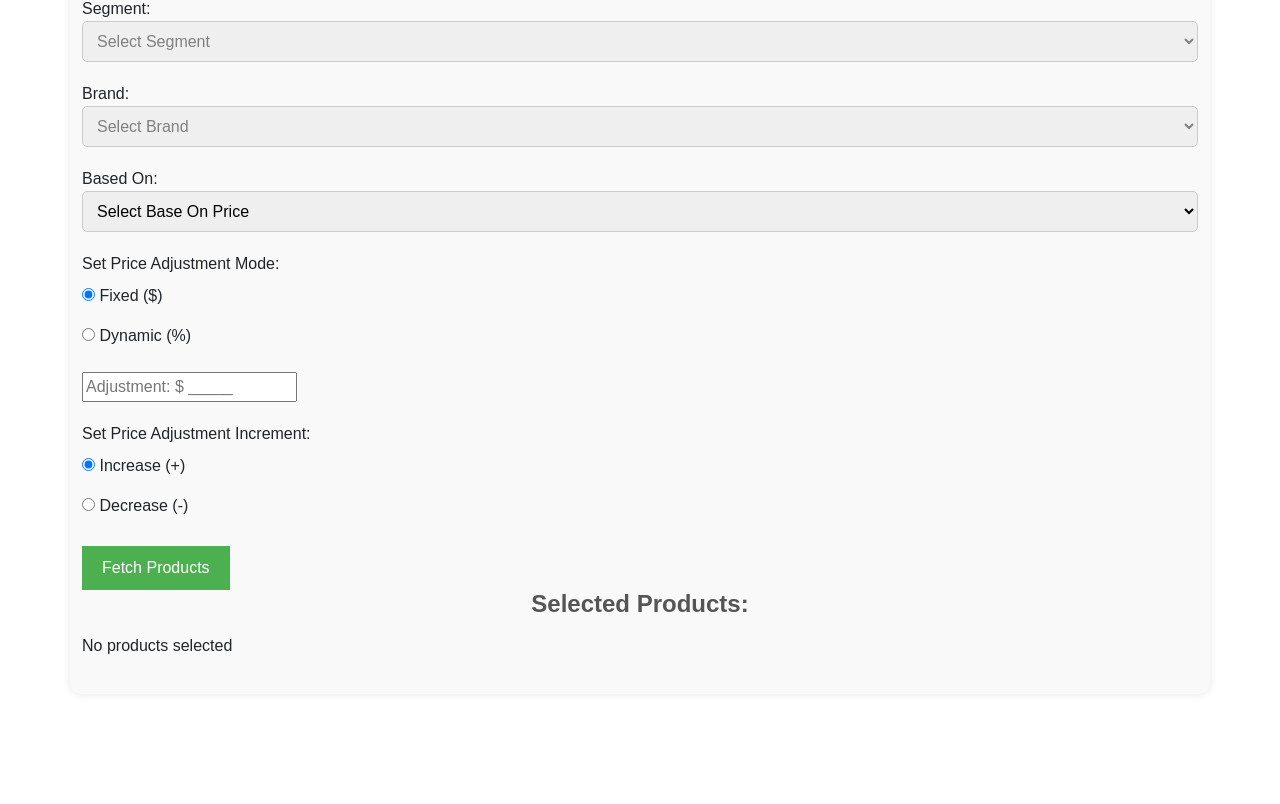
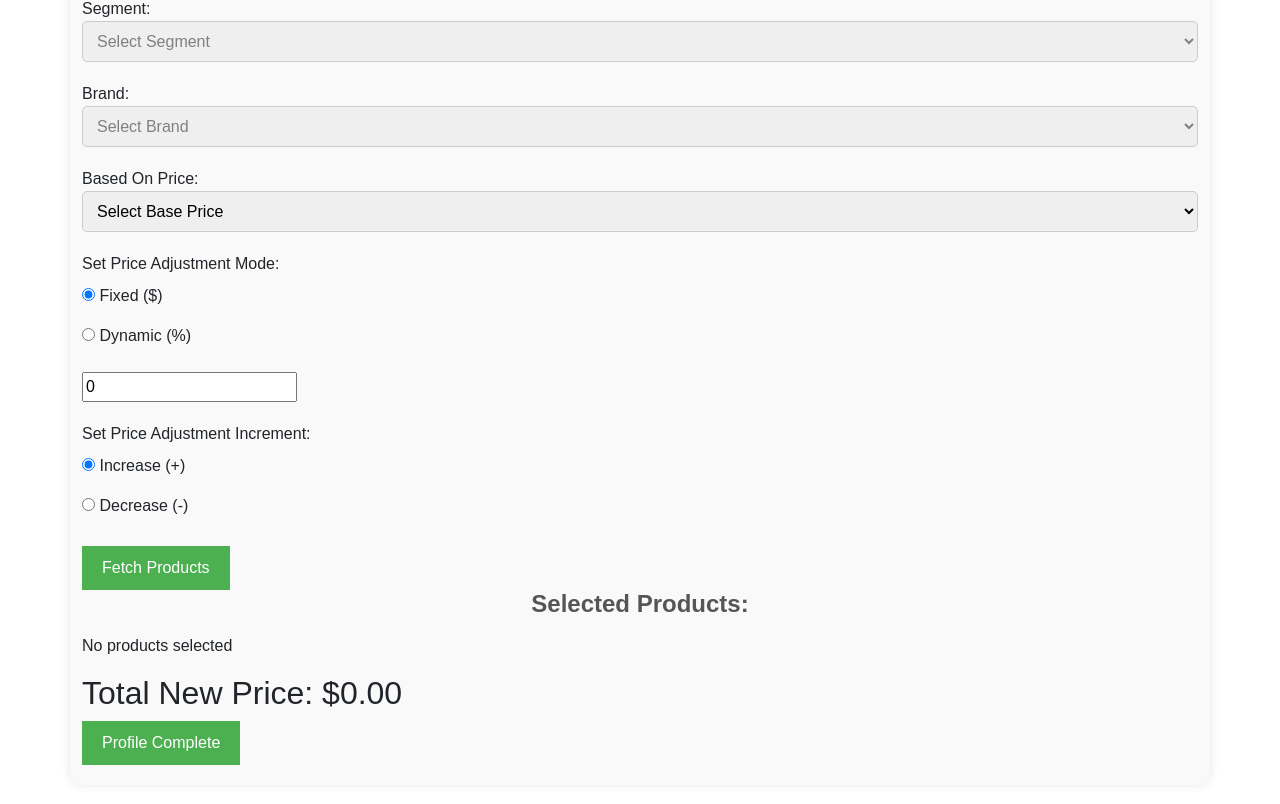
Before and after one commit to ashh44/FOBOH-ChallengeNew, a React (Create React App) app in the folder my_app/: page / in a window 1280 px wide. Shown: the part 490-1294 px from the top of the page. Before the commit the page ends 1214 px from the top, so only its background shows below. Built offline with nearby package versions, Linux system fonts and the light colour scheme.

Commit message:
final table

```diff
--- a/my_app/src/App.js
+++ b/my_app/src/App.js
@@ -13,10 +13,10 @@ function ProductPriceFetcher() {
   const [error, setError] = useState('');
 
   // New state variables for price adjustment
-  const [baseOnPrice, setBaseOnPrice] = useState('');
-  const [adjustmentMode, setAdjustmentMode] = useState('fixed');
-  const [adjustmentValue, setAdjustmentValue] = useState('');
-  const [adjustmentIncrement, setAdjustmentIncrement] = useState('increase');
+  const [basedOnPrice, setBasedOnPrice] = useState(0); // Default price set to 500
+  const [adjustmentMode, setAdjustmentMode] = useState('fixed'); // Default adjustment mode
+  const [adjustmentValue, setAdjustmentValue] = useState(0); // Default adjustment value
+  const [adjustmentIncrement, setAdjustmentIncrement] = useState('increase'); // Default increment
 
   const categories = ['Wine', 'Beer', 'Liquor & Spirits', 'Cider', 'Premixed & Ready-to-Drink', 'Other'];
   const segments = {
@@ -70,6 +70,25 @@ function ProductPriceFetcher() {
     setSelectedProducts(prevSelected =>
       prevSelected.filter(product => product.id !== productId)
     );
+  };
+
+  const calculateNewPrice = (productPrice) => {
+    let newPrice;
+    const adjustment = adjustmentMode === 'fixed' ? adjustmentValue : (adjustmentValue / 100) * productPrice;
+
+    if (adjustmentIncrement === 'increase') {
+      newPrice = productPrice + adjustment;
+    } else {
+      newPrice = productPrice - adjustment;
+    }
+    return newPrice.toFixed(2); // Return new price formatted to 2 decimal places
+  };
+
+  const calculateTotalNewPrice = () => {
+    return selectedProducts.reduce((total, product) => {
+      const newPrice = calculateNewPrice(product.price);
+      return total + parseFloat(newPrice) * product.quantity; // Multiply by quantity
+    }, 0).toFixed(2); // Return total price formatted to 2 decimal places
   };
 
   return (
@@ -127,10 +146,11 @@ function ProductPriceFetcher() {
       </div>
 
       <div className="dropdownContainer">
-        <label>Based On:</label>
-        <select value={baseOnPrice} onChange={(e) => setBaseOnPrice(e.target.value)}>
-          <option value="">Select Base On Price</option>
-          <option value="global">Global Wholesale Price</option>
+        <label>Based On Price:</label>
+        <select value={basedOnPrice} onChange={(e) => setBasedOnPrice(Number(e.target.value))}>
+          <option value="">Select Base Price</option>
+          <option value="">Global Wholesale Price</option>
+          {/* Add more options as needed */}
         </select>
       </div>
 
@@ -148,7 +168,7 @@ function ProductPriceFetcher() {
           type="number"
           placeholder={adjustmentMode === 'fixed' ? 'Adjustment: $ _____' : 'Adjustment: _____ %'}
           value={adjustmentValue}
-          onChange={(e) => setAdjustmentValue(e.target.value)}
+          onChange={(e) => setAdjustmentValue(Number(e.target.value))}
           className="adjustmentInput"
         />
       </div>
@@ -167,22 +187,58 @@ function ProductPriceFetcher() {
 
       <button onClick={fetchProducts} className="button">Fetch Products</button>
 
+      {/* Selected Products and Calculation Results */}
+
+     {/* Selected Products and Calculation Results */}
      <div className="selectedProductsContainer">
   <h2 className="subheading">Selected Products:</h2>
   {selectedProducts.length > 0 ? (
-          <ul className="productList">
-            {selectedProducts.map(product => (
-              <li key={product.id} className="productItem">
-                {product.title} - ${product.price} × {product.quantity} = ${product.price * product.quantity}
-                <button onClick={() => removeProduct(product.id)} className="removeButton">Remove</button>
-              </li>
-            ))}
-          </ul>
+    <table className="resultsTable">
+      <thead>
+        <tr>
+          <th>Product Title</th>
+          <th>SKU Code</th>
+          <th>Category</th>
+          <th>Based On Price</th>
+          <th>Adjustment</th>
+          <th>New Price</th>
+          <th>Action</th>
+        </tr>
+      </thead>
+      <tbody>
+        {selectedProducts.map(product => {
+          const newPrice = calculateNewPrice(product.price);
+          return (
+            <tr key={product.id}>
+              <td>{product.title}</td>
+              <td>{product.sku}</td>
+              <td>{product.category}</td>
+              <td>${product.price.toFixed(2)}</td> {/* Use product.price for Based On Price */}
+              <td>${adjustmentValue.toFixed(2)}</td>
+              <td>${newPrice}</td>
+              <td>
+                <button onClick={() => removeProduct(product.id)} className="removeButton">
+                  Remove
+                </button>
+              </td>
+            </tr>
+          );
+        })}
+      </tbody>
+    </table>
   ) : (
     <p>No products selected</p>
   )}
 </div>
+
+<div className="totalPriceContainer">
+        <h2>Total New Price: ${calculateTotalNewPrice()}</h2> {/* Show total new price */}
       </div>
+
+      <button className="completeProfileButton">Profile Complete</button>
+    </div>
+
+
   );
 }
 
```
Lines whose indentation alone changed are shown as unchanged.
